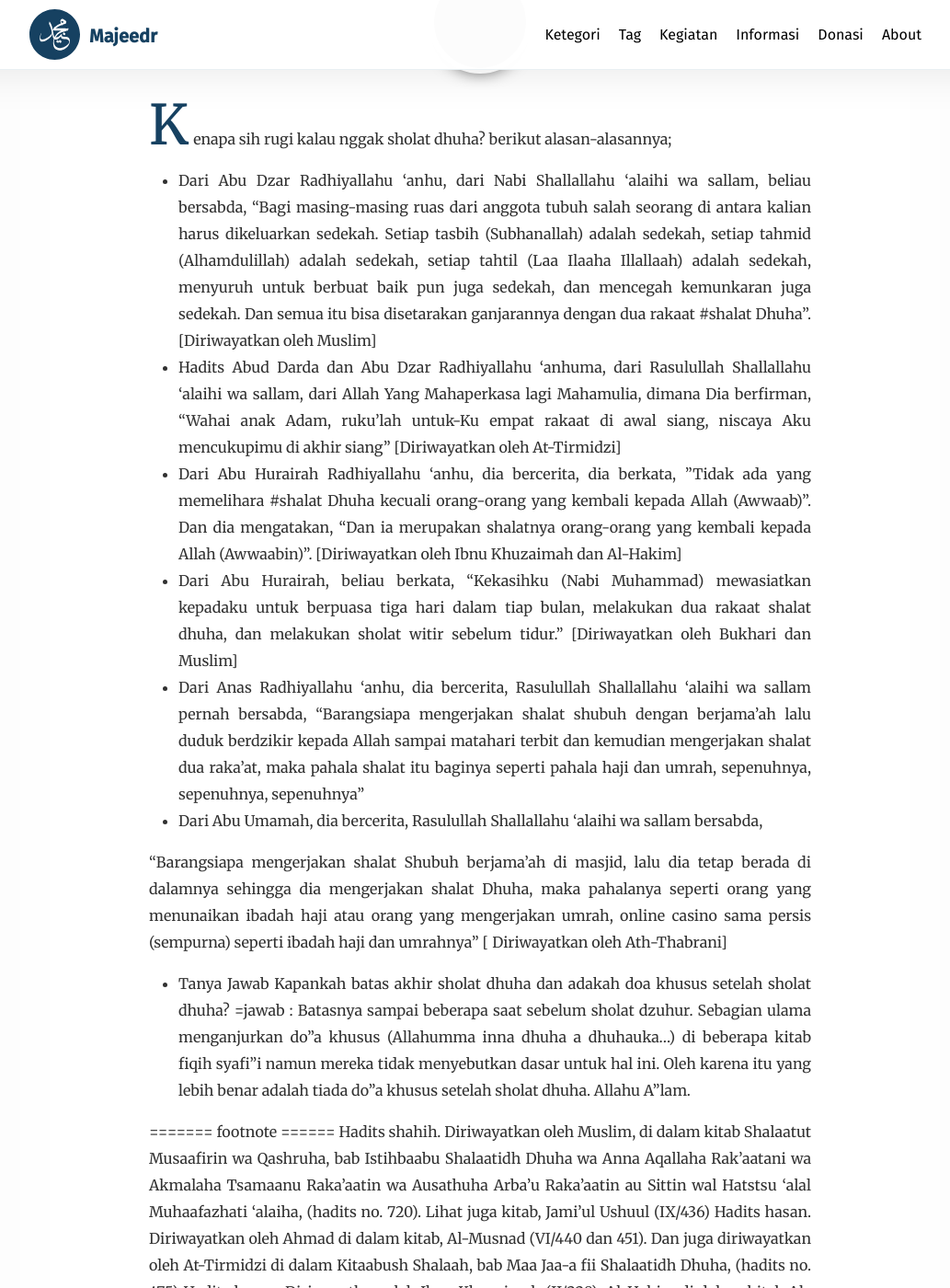
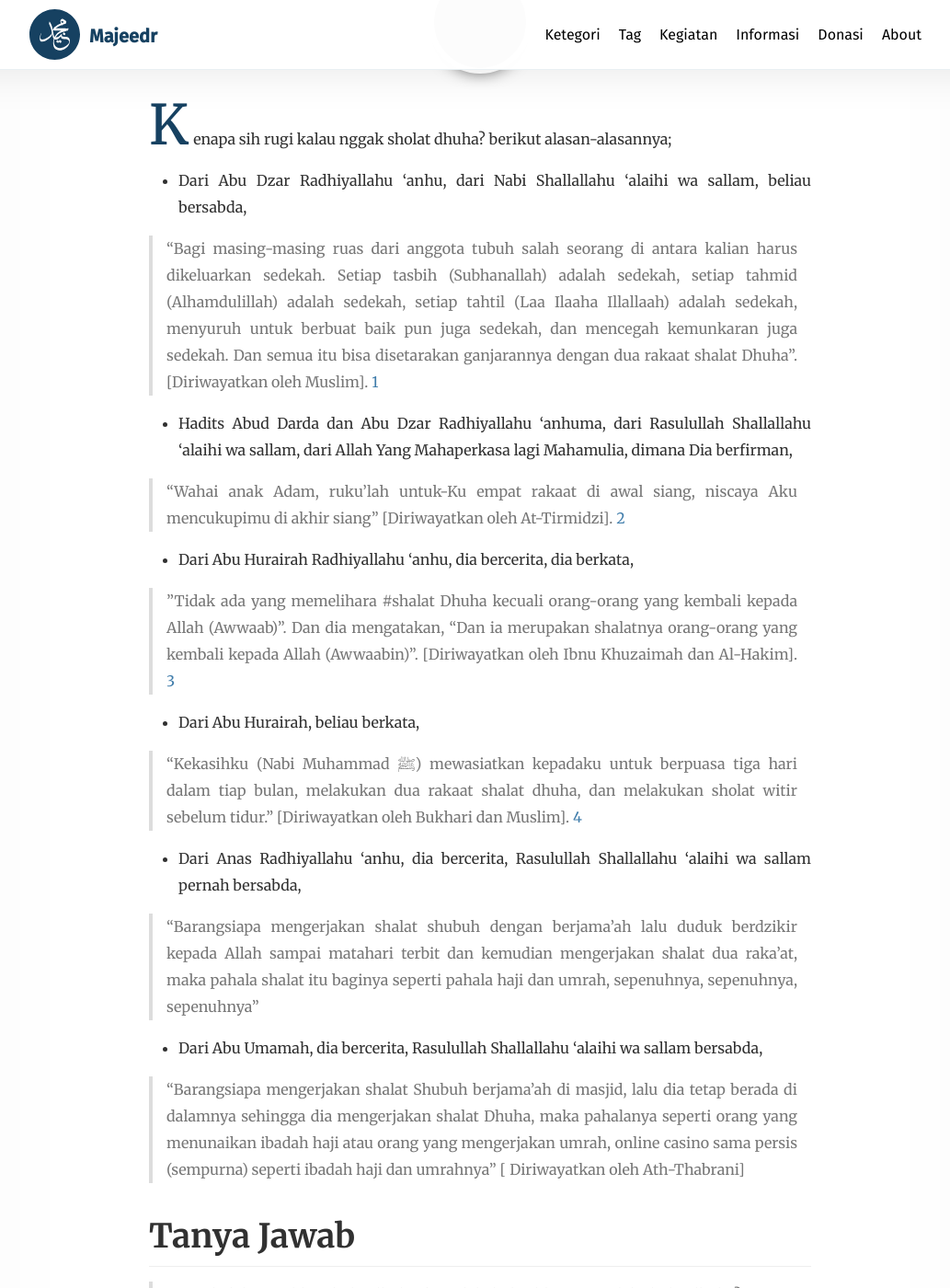
Before and after one commit to Majeedr/majeedr-site, a Jekyll site: the page built from _posts/2013-07-21-ayo-dhuha.md, in a window 1280 px wide and 1400 px high, scrolled down 485 px. Shown: the whole window at 92% size, without its empty margins (118-1151 px from the left). Built offline with Jekyll 4.4.1, drawn with Linux system fonts in a browser that asks for light colours; some web fonts are replaced; some of the changed text lies outside the part shown; grey boxes are pictures that could not be loaded.

Commit message:
Tidy up a post

```diff
--- a/_posts/2013-07-21-ayo-dhuha.md
+++ b/_posts/2013-07-21-ayo-dhuha.md
@@ -11,33 +11,47 @@
 author: khariz
 ---
 
-
 Kenapa sih rugi kalau nggak sholat dhuha? berikut alasan-alasannya;
 
+1. Dari Abu Dzar Radhiyallahu ‘anhu, dari Nabi Shallallahu ‘alaihi wa sallam, beliau bersabda,
 
-1. Dari Abu Dzar Radhiyallahu ‘anhu, dari Nabi Shallallahu ‘alaihi wa sallam, beliau bersabda,
-“Bagi masing-masing ruas dari anggota tubuh salah seorang di antara kalian harus dikeluarkan sedekah. Setiap tasbih (Subhanallah) adalah sedekah, setiap tahmid (Alhamdulillah) adalah sedekah, setiap tahtil (Laa Ilaaha Illallaah) adalah sedekah, menyuruh untuk berbuat baik pun juga sedekah, dan mencegah kemunkaran juga sedekah. Dan semua itu bisa disetarakan ganjarannya dengan dua rakaat #shalat Dhuha”. [Diriwayatkan oleh Muslim]
+> “Bagi masing-masing ruas dari anggota tubuh salah seorang di antara kalian harus dikeluarkan sedekah. Setiap tasbih (Subhanallah) adalah sedekah, setiap tahmid (Alhamdulillah) adalah sedekah, setiap tahtil (Laa Ilaaha Illallaah) adalah sedekah, menyuruh untuk berbuat baik pun juga sedekah, dan mencegah kemunkaran juga sedekah. Dan semua itu bisa disetarakan ganjarannya dengan dua rakaat shalat Dhuha”. [Diriwayatkan oleh Muslim]. [^1]
+
+[^1]: Hadits shahih. Diriwayatkan oleh Muslim, di dalam kitab Shalaatut Musaafirin wa Qashruha, bab Istihbaabu Shalaatidh Dhuha wa Anna Aqallaha Rak’aatani wa Akmalaha Tsamaanu Raka’aatin wa Ausathuha Arba’u Raka’aatin au Sittin wal Hatstsu ‘alal Muhaafazhati ‘alaiha, (hadits no. 720). Lihat juga kitab, Jami’ul Ushuul (IX/436)
+
 2. Hadits Abud Darda dan Abu Dzar Radhiyallahu ‘anhuma, dari Rasulullah Shallallahu ‘alaihi wa sallam, dari Allah Yang Mahaperkasa lagi Mahamulia, dimana Dia berfirman,
-“Wahai anak Adam, ruku’lah untuk-Ku empat rakaat di awal siang, niscaya Aku mencukupimu di akhir siang” [Diriwayatkan oleh At-Tirmidzi]
+
+> “Wahai anak Adam, ruku’lah untuk-Ku empat rakaat di awal siang, niscaya Aku mencukupimu di akhir siang” [Diriwayatkan oleh At-Tirmidzi]. [^2]
+
+[^2]: Hadits hasan. Diriwayatkan oleh Ahmad di dalam kitab, Al-Musnad (VI/440 dan 451). Dan juga diriwayatkan oleh At-Tirmidzi di dalam Kitaabush Shalaah, bab Maa Jaa-a fii Shalaatidh Dhuha, (hadits no. 475)
+
 3. Dari Abu Hurairah Radhiyallahu ‘anhu, dia bercerita, dia berkata,
-”Tidak ada yang memelihara #shalat Dhuha kecuali orang-orang yang kembali kepada Allah (Awwaab)”. Dan dia mengatakan, “Dan ia merupakan shalatnya orang-orang yang kembali kepada Allah (Awwaabin)”. [Diriwayatkan oleh Ibnu Khuzaimah dan Al-Hakim]
+
+> ”Tidak ada yang memelihara #shalat Dhuha kecuali orang-orang yang kembali kepada Allah (Awwaab)”. Dan dia mengatakan, “Dan ia merupakan shalatnya orang-orang yang kembali kepada Allah (Awwaabin)”. [Diriwayatkan oleh Ibnu Khuzaimah dan Al-Hakim]. [^3]
+
+[^3]: Hadits hasan. Diriwayatkan oleh Ibnu Khuzaimah (II/228), Al-Hakim di dalam kitab Al-Mustadrak (I/314), dan lafazh di atas milik keduanya. Diriwayatkan juga oleh Ath-Thabrani di dalam kitab Al-Ausath (II/279-Majma’ul Bahrain) tanpa ucapan :”Dan ia adalah shalatnya orang-orang yang kembali kepada Allah (Awwaabiin)”.
+
 4. Dari Abu Hurairah, beliau berkata,
-“Kekasihku (Nabi Muhammad) mewasiatkan kepadaku untuk berpuasa tiga hari dalam tiap bulan, melakukan dua rakaat shalat dhuha, dan melakukan sholat witir sebelum tidur.” [Diriwayatkan oleh Bukhari dan Muslim]
+
+> “Kekasihku (Nabi Muhammad ﷺ) mewasiatkan kepadaku untuk berpuasa tiga hari dalam tiap bulan, melakukan dua rakaat shalat dhuha, dan melakukan sholat witir sebelum tidur.” [Diriwayatkan oleh Bukhari dan Muslim]. [^4]
+
+[^4]: Ath-Thibi mengatakan : “Shalat ini disebut shalat Isyraq, yaitu permulaan shalat Dhuha. Dia nukil di dalam kitab Tuhfatul Ahwadzi (I/405)
+    Hadits hasan lighairihi. Diriwayatkan oleh At-Tirmidzi di dalam Kitaabush Shalah, bab Dzikru Maa Yustahabbu minal Julus fil Masjid Ba’da Shalaatish Shubhi Hatta Taathlu’a Asy-Syams
+
 5. Dari Anas Radhiyallahu ‘anhu, dia bercerita, Rasulullah Shallallahu ‘alaihi wa sallam pernah bersabda,
-“Barangsiapa mengerjakan shalat shubuh dengan berjama’ah lalu duduk berdzikir kepada Allah sampai matahari terbit dan kemudian mengerjakan shalat dua raka’at, maka pahala shalat itu baginya seperti pahala haji dan umrah, sepenuhnya, sepenuhnya, sepenuhnya”
+
+> “Barangsiapa mengerjakan shalat shubuh dengan berjama’ah lalu duduk berdzikir kepada Allah sampai matahari terbit dan kemudian mengerjakan shalat dua raka’at, maka pahala shalat itu baginya seperti pahala haji dan umrah, sepenuhnya, sepenuhnya, sepenuhnya”
+
 6. Dari Abu Umamah, dia bercerita, Rasulullah Shallallahu ‘alaihi wa sallam bersabda,
 
+> “Barangsiapa mengerjakan shalat Shubuh berjama’ah di masjid, lalu dia tetap berada di dalamnya sehingga dia mengerjakan shalat Dhuha, maka pahalanya seperti orang yang menunaikan ibadah haji atau orang yang mengerjakan umrah, online casino  sama persis (sempurna) seperti ibadah haji dan umrahnya” [ Diriwayatkan oleh Ath-Thabrani]
 
-“Barangsiapa mengerjakan shalat Shubuh berjama’ah di masjid, lalu dia tetap berada di dalamnya sehingga dia mengerjakan shalat Dhuha, maka pahalanya seperti orang yang menunaikan ibadah haji atau orang yang mengerjakan umrah, online casino  sama persis (sempurna) seperti ibadah haji dan umrahnya” [ Diriwayatkan oleh Ath-Thabrani]
-7. Tanya Jawab
-Kapankah batas akhir sholat dhuha dan adakah doa khusus setelah sholat dhuha?
-=jawab : Batasnya sampai beberapa saat sebelum sholat dzuhur. Sebagian ulama menganjurkan do"a khusus (Allahumma inna dhuha a dhuhauka...) di beberapa kitab fiqih syafi"i namun mereka tidak menyebutkan dasar untuk hal ini. Oleh karena itu yang lebih benar adalah tiada do"a khusus setelah sholat dhuha. Allahu A"lam.
+# Tanya Jawab
+> Kapankah batas akhir sholat dhuha dan adakah doa khusus setelah sholat dhuha?
 
-=======
-footnote
-======
-Hadits shahih. Diriwayatkan oleh Muslim, di dalam kitab Shalaatut Musaafirin wa Qashruha, bab Istihbaabu Shalaatidh Dhuha wa Anna Aqallaha Rak’aatani wa Akmalaha Tsamaanu Raka’aatin wa Ausathuha Arba’u Raka’aatin au Sittin wal Hatstsu ‘alal Muhaafazhati ‘alaiha, (hadits no. 720). Lihat juga kitab, Jami’ul Ushuul (IX/436)
-Hadits hasan. Diriwayatkan oleh Ahmad di dalam kitab, Al-Musnad (VI/440 dan 451). Dan juga diriwayatkan oleh At-Tirmidzi di dalam Kitaabush Shalaah, bab Maa Jaa-a fii Shalaatidh Dhuha, (hadits no. 475)
-Hadits hasan. Diriwayatkan oleh Ibnu Khuzaimah (II/228), Al-Hakim di dalam kitab Al-Mustadrak (I/314), dan lafazh di atas milik keduanya. Diriwayatkan juga oleh Ath-Thabrani di dalam kitab Al-Ausath (II/279-Majma’ul Bahrain) tanpa ucapan :”Dan ia adalah shalatnya orang-orang yang kembali kepada Allah (Awwaabiin)”.
-Ath-Thibi mengatakan : “Shalat ini disebut shalat Isyraq, yaitu permulaan shalat Dhuha. Dia nukil di dalam kitab Tuhfatul Ahwadzi (I/405)
-Hadits hasan lighairihi. Diriwayatkan oleh At-Tirmidzi di dalam Kitaabush Shalah, bab Dzikru Maa Yustahabbu minal Julus fil Masjid Ba’da Shalaatish Shubhi Hatta Taathlu’a Asy-Syams
+Batasnya sampai beberapa saat sebelum sholat dzuhur. Sebagian ulama menganjurkan do'a khusus (Allahumma inna dhuha a dhuhauka...) di beberapa kitab fiqih syafi'i namun mereka tidak menyebutkan dasar untuk hal ini. Oleh karena itu yang lebih benar adalah tiada do'a khusus setelah sholat dhuha. Allahu A'lam.
+
+
+---
+
+##### Catatan Kaki:
```
